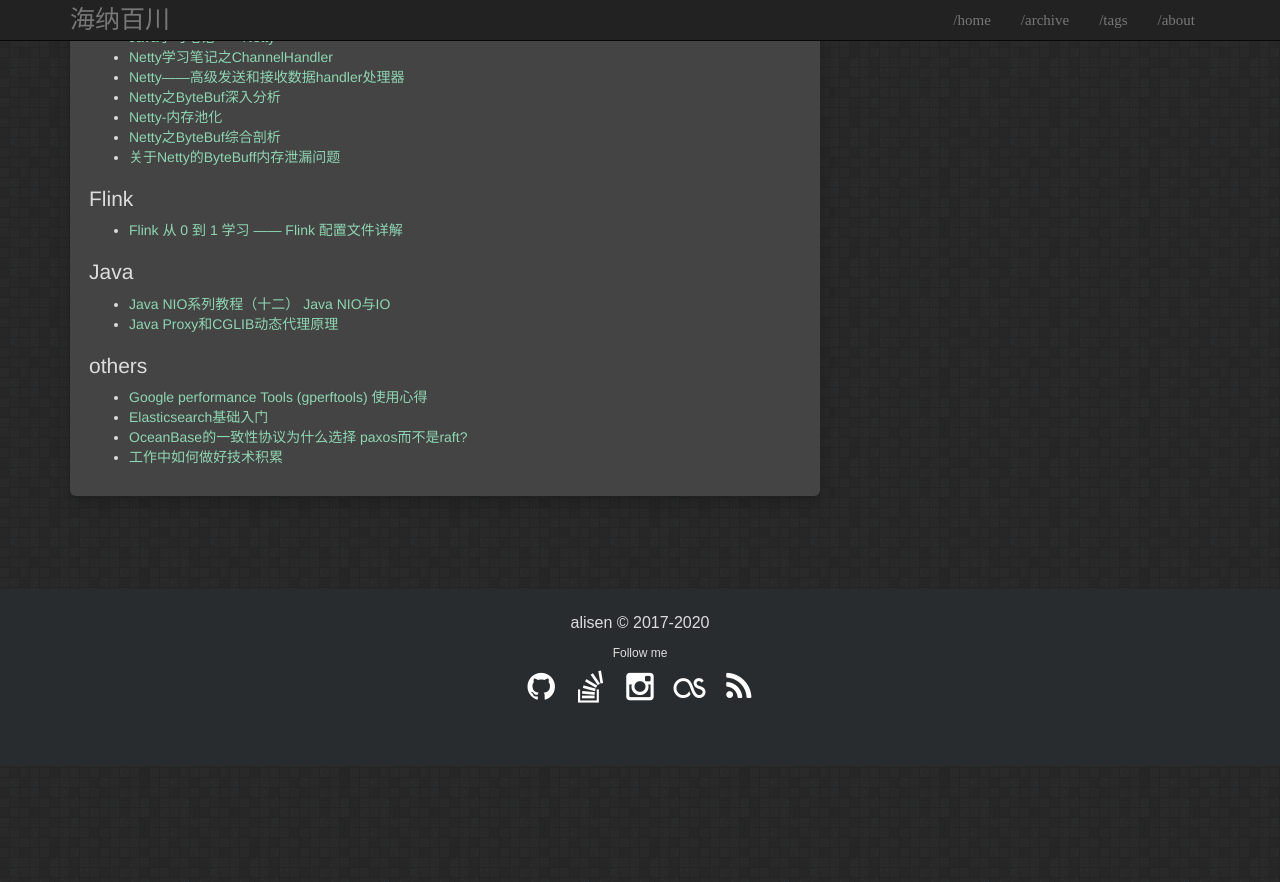
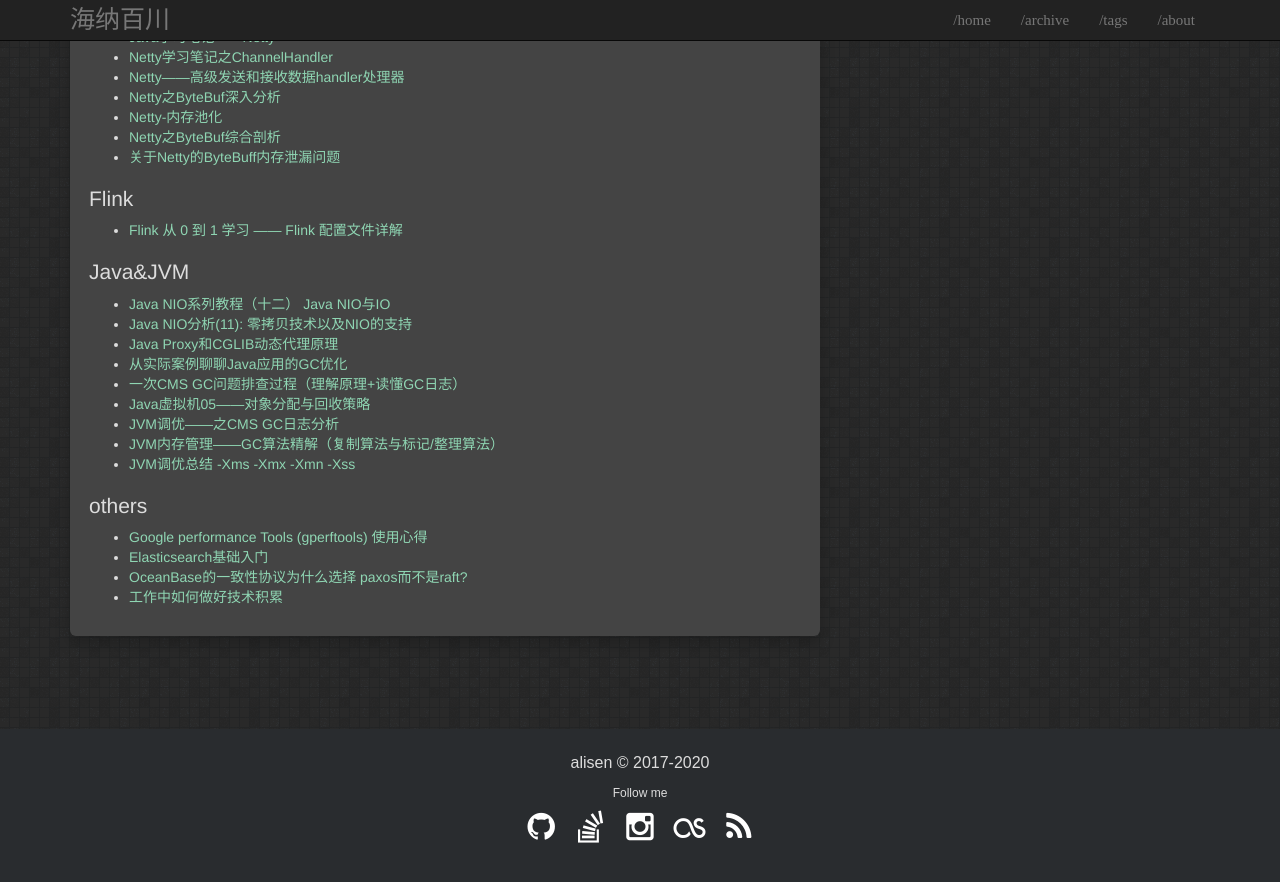
Before and after one commit to igithu/summary, a Jekyll site: the page built from _posts/2019-06-13-others.md, in a window 1280 px wide and 900 px high, scrolled down 1013 px. Shown: the top 882 px of the window. Built offline with Jekyll 4.4.1, drawn with Linux system fonts in a browser that asks for light colours; before the commit the page ends 1779 px from its top, so only the background shows below that.

Commit message:
Update 2019-06-13-others.md

```diff
--- a/_posts/2019-06-13-others.md
+++ b/_posts/2019-06-13-others.md
@@ -59,9 +59,16 @@ date: 2019-06-13
 * [Flink 从 0 到 1 学习 —— Flink 配置文件详解](http://www.54tianzhisheng.cn/2018/10/27/flink-config/)
 
 
-## Java
+## Java&JVM
 * [Java NIO系列教程（十二） Java NIO与IO](http://ifeve.com/java-nio-vs-io/)
+* [Java NIO分析(11): 零拷贝技术以及NIO的支持](http://sound2gd.wang/2018/07/24/Java-NIO%E5%88%86%E6%9E%90-11-%E9%9B%B6%E6%8B%B7%E8%B4%9D%E6%8A%80%E6%9C%AF/)
 * [Java Proxy和CGLIB动态代理原理 ](https://www.cnblogs.com/CarpenterLee/p/8241042.html)
+* [从实际案例聊聊Java应用的GC优化](https://tech.meituan.com/2017/12/29/jvm-optimize.html)
+* [一次CMS GC问题排查过程（理解原理+读懂GC日志）](https://www.cnblogs.com/felixzh/p/9001041.html)
+* [Java虚拟机05——对象分配与回收策略](https://juejin.im/post/5cac27d46fb9a068726e0149)
+* [JVM调优——之CMS GC日志分析](https://www.cnblogs.com/onmyway20xx/p/6590603.html)
+* [JVM内存管理------GC算法精解（复制算法与标记/整理算法）](https://www.cnblogs.com/zuoxiaolong/p/jvm5.html)
+* [JVM调优总结 -Xms -Xmx -Xmn -Xss](https://blog.csdn.net/gaitiangai/article/details/51680381)
 
 
 
```
